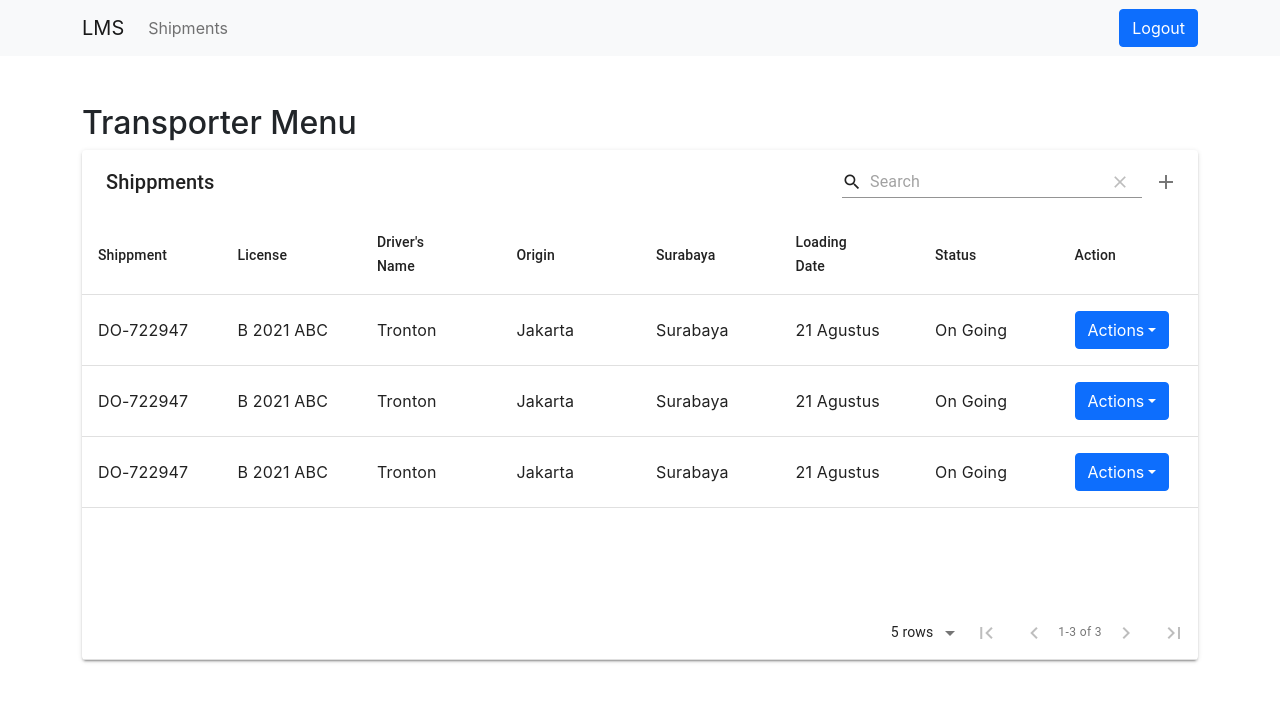
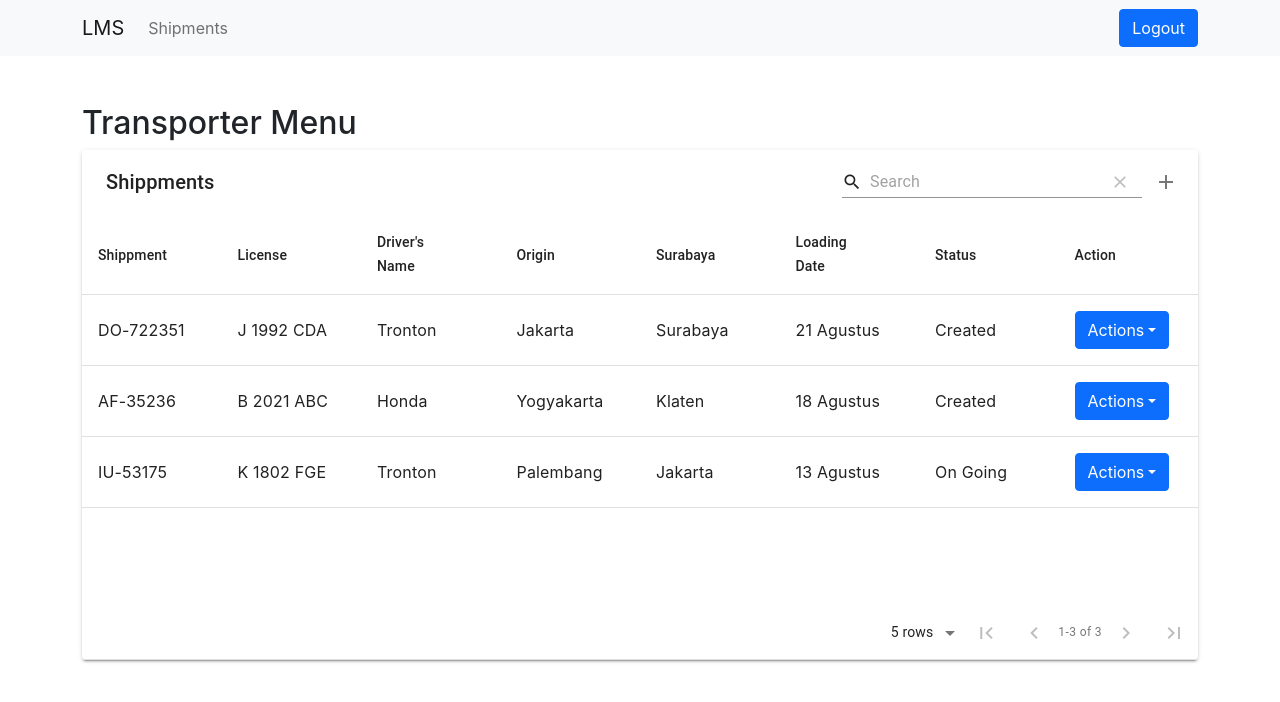
Before and after one commit to MrM4tthew/KargoApp, a React (Create React App) app: page /shipper in a window 1280 px wide. Shown: the top 702 px of the page. Built offline with nearby package versions, Linux system fonts and the light colour scheme.

Commit message:
Fixing dummy data for shipments

```diff
--- a/src/mock/shippments.js
+++ b/src/mock/shippments.js
@@ -7,35 +7,35 @@ export const shippments = {
     data: [
       {
         id: 1,
-        shippment_number: 'DO-722947',
-        license_number: "B 2021 ABC",
+        shippment_number: 'DO-722351',
+        license_number: "J 1992 CDA",
         driver_name: "Tronton",
         origin: 'Jakarta',
         destination: 'Surabaya',
         loading_date: '21 Agustus',
         plate_type_name: "Yellow",
-        status: "On Going",
+        status: "Created",
       },
       {
         id: 2,
-        shippment_number: 'DO-722947',
+        shippment_number: 'AF-35236',
         license_number: "B 2021 ABC",
-        driver_name: "Tronton",
-        origin: 'Jakarta',
-        destination: 'Surabaya',
-        loading_date: '21 Agustus',
-        plate_type_name: "Yellow",
-        status: "On Going",
+        driver_name: "Honda",
+        origin: 'Yogyakarta',
+        destination: 'Klaten',
+        loading_date: '18 Agustus',
+        plate_type_name: "Green",
+        status: "Created",
       },
       {
         id: 3,
-        shippment_number: 'DO-722947',
-        license_number: "B 2021 ABC",
+        shippment_number: 'IU-53175',
+        license_number: "K 1802 FGE",
         driver_name: "Tronton",
-        origin: 'Jakarta',
-        destination: 'Surabaya',
-        loading_date: '21 Agustus',
-        plate_type_name: "Yellow",
+        origin: 'Palembang',
+        destination: 'Jakarta',
+        loading_date: '13 Agustus',
+        plate_type_name: "Blue",
         status: "On Going",
       },
     ],
```
